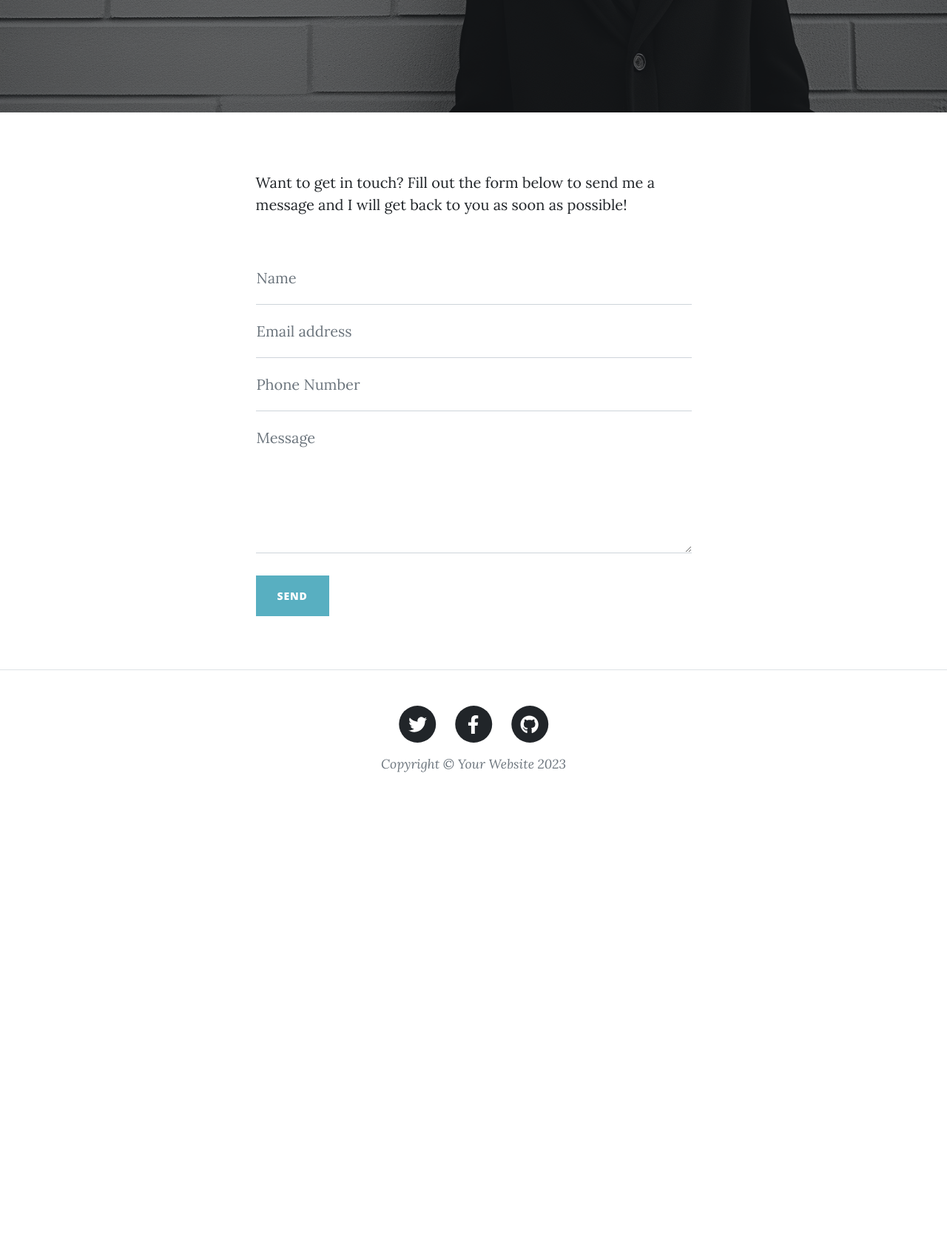
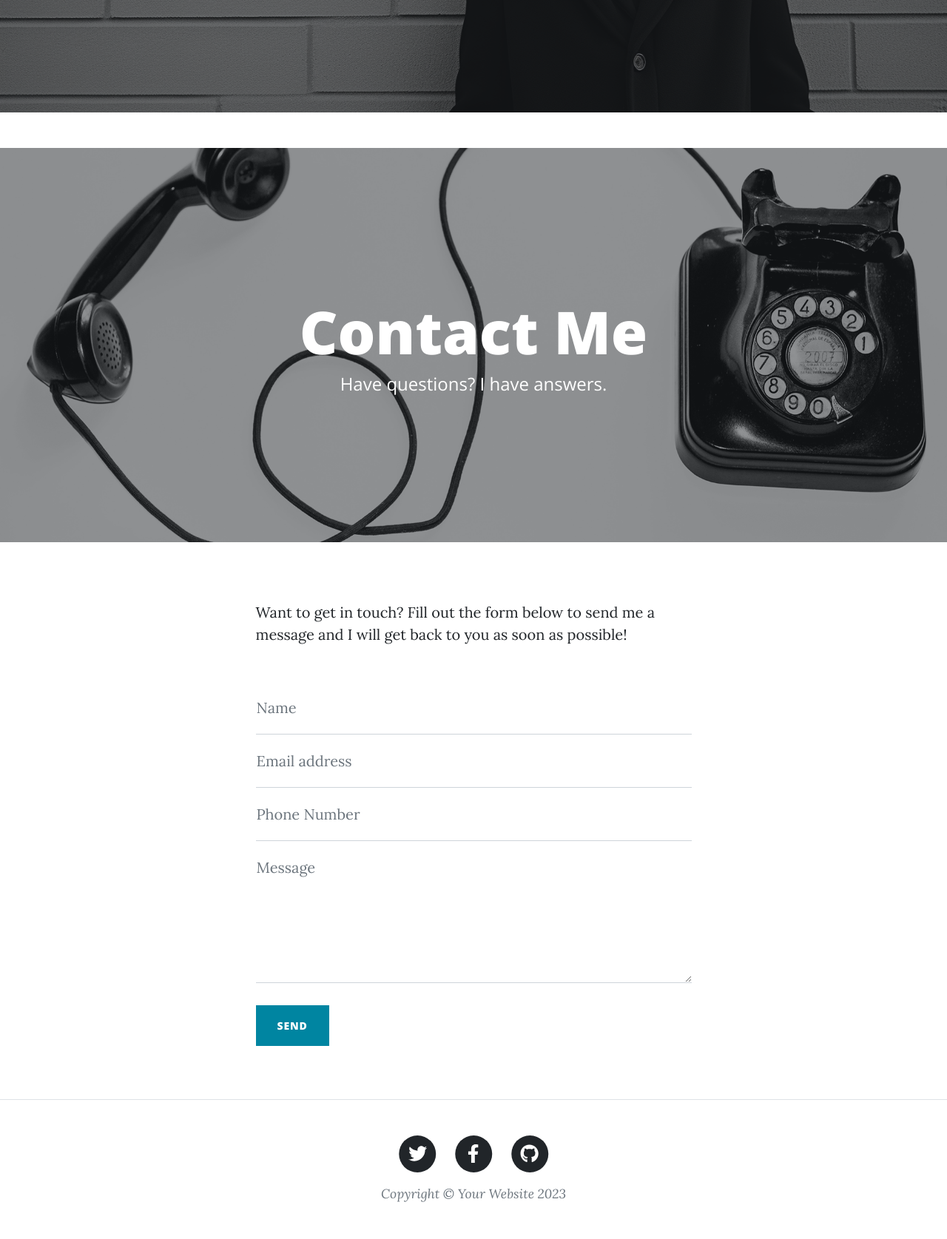
Before and after one commit to Feed-dev/py-bs-blog-d59, a Flask app: page /contact in a window 1280 px wide. Shown: the part 380-2055 px from the top of the page at 74% size. Before the commit the page ends 1424 px from the top, so only its background shows below. Run offline with Flask 3, Linux system fonts and the light colour scheme; some libraries are stand-ins or nearby versions.

Commit message:
d60 done

```diff
--- a/main.py
+++ b/main.py
@@ -1,7 +1,8 @@
-from flask import Flask, render_template, abort
+from flask import Flask, render_template, request, redirect, url_for, abort
+
+# Assuming fetching posts from an API
 import requests
 
-# Fetch posts from the API
 posts = requests.get("https://api.npoint.io/05e3044c5e7900f3b069").json()
 
 app = Flask(__name__)
@@ -9,7 +10,6 @@ app = Flask(__name__)
 
 @app.route('/')
 def index():
-    # Pass the posts to the template
     return render_template('index.html', posts=posts)
 
 
@@ -26,9 +26,22 @@ def about():
     return render_template('about.html')
 
 
-@app.route('/contact')
+@app.route('/contact', methods=['GET', 'POST'])
 def contact():
-    return render_template('contact.html')
+    if request.method == 'POST':
+        # Extract form data
+        name = request.form.get('name')
+        email = request.form.get('email')
+        phone = request.form.get('phone')
+        message = request.form.get('message')
+
+        # Here, implement your logic for what should happen with the data
+        print(f"Received message from {name}, Email: {email}, Phone: {phone}, Message: {message}")
+
+        # Redirect or display a success message
+        return '<h1>Successfully sent your message</h1>'
+    else:
+        return render_template('contact.html')
 
 
 if __name__ == '__main__':
--- a/templates/contact.html
+++ b/templates/contact.html
@@ -1,61 +1,87 @@
-{% include 'header.html' %}
+{% include "header.html" %}
 
+<!-- Page Header-->
+<header
+  class="masthead"
+  style="background-image: url('../static/assets/img/contact-bg.jpg')"
+>
+  <div class="container position-relative px-4 px-lg-5">
+    <div class="row gx-4 gx-lg-5 justify-content-center">
+      <div class="col-md-10 col-lg-8 col-xl-7">
+        <div class="page-heading">
+          <h1>Contact Me</h1>
+          <span class="subheading">Have questions? I have answers.</span>
+        </div>
+      </div>
+    </div>
+  </div>
+</header>
 <!-- Main Content-->
 <main class="mb-4">
   <div class="container px-4 px-lg-5">
     <div class="row gx-4 gx-lg-5 justify-content-center">
       <div class="col-md-10 col-lg-8 col-xl-7">
-                        <p>Want to get in touch? Fill out the form below to send me a message and I will get back to you as soon as possible!</p>
+        <p>
+          Want to get in touch? Fill out the form below to send me a message and
+          I will get back to you as soon as possible!
+        </p>
         <div class="my-5">
           <!-- * * * * * * * * * * * * * * *-->
-                            <!-- * * SB Forms Contact Form * *-->
-                            <!-- * * * * * * * * * * * * * * *-->
-                            <!-- This form is pre-integrated with SB Forms.-->
-                            <!-- To make this form functional, sign up at-->
-                            <!-- https://startbootstrap.com/solution/contact-forms-->
-                            <!-- to get an API token!-->
-                            <form id="contactForm" data-sb-form-api-token="API_TOKEN">
+          <!-- * * Simplified SB Contact Form for the Tutorial* *-->
+          <!-- TODO: add an "action" and a "method" to link this form to your main.py -->
+          <form id="contactForm" name="sentMessage" action="/contact" method="post">
             <div class="form-floating">
-                                    <input class="form-control" id="name" type="text" placeholder="Enter your name..." data-sb-validations="required" />
+              <input
+                class="form-control"
+                id="name"
+                name="name"
+                type="text"
+                placeholder="Enter your name..."
+                required
+              />
               <label for="name">Name</label>
-                                    <div class="invalid-feedback" data-sb-feedback="name:required">A name is required.</div>
             </div>
             <div class="form-floating">
-                                    <input class="form-control" id="email" type="email" placeholder="Enter your email..." data-sb-validations="required,email" />
+              <input
+                class="form-control"
+                id="email"
+                name="email"
+                type="email"
+                placeholder="Enter your email..."
+                required
+              />
               <label for="email">Email address</label>
-                                    <div class="invalid-feedback" data-sb-feedback="email:required">An email is required.</div>
-                                    <div class="invalid-feedback" data-sb-feedback="email:email">Email is not valid.</div>
             </div>
             <div class="form-floating">
-                                    <input class="form-control" id="phone" type="tel" placeholder="Enter your phone number..." data-sb-validations="required" />
+              <input
+                class="form-control"
+                id="phone"
+                name="phone"
+                type="tel"
+                placeholder="Enter your phone number..."
+                required
+              />
               <label for="phone">Phone Number</label>
-                                    <div class="invalid-feedback" data-sb-feedback="phone:required">A phone number is required.</div>
             </div>
             <div class="form-floating">
-                                    <textarea class="form-control" id="message" placeholder="Enter your message here..." style="height: 12rem" data-sb-validations="required"></textarea>
+              <textarea
+                class="form-control"
+                id="message"
+                name="message"
+                placeholder="Enter your message here..."
+                required
+                style="height: 12rem"
+              ></textarea>
               <label for="message">Message</label>
-                                    <div class="invalid-feedback" data-sb-feedback="message:required">A message is required.</div>
             </div>
             <br />
-                                <!-- Submit success message-->
-                                <!---->
-                                <!-- This is what your users will see when the form-->
-                                <!-- has successfully submitted-->
-                                <div class="d-none" id="submitSuccessMessage">
-                                    <div class="text-center mb-3">
-                                        <div class="fw-bolder">Form submission successful!</div>
-                                        To activate this form, sign up at
-                                        <br />
-                                        <a href="https://startbootstrap.com/solution/contact-forms">https://startbootstrap.com/solution/contact-forms</a>
-                                    </div>
-                                </div>
-                                <!-- Submit error message-->
-                                <!---->
-                                <!-- This is what your users will see when there is-->
-                                <!-- an error submitting the form-->
-                                <div class="d-none" id="submitErrorMessage"><div class="text-center text-danger mb-3">Error sending message!</div></div>
-                                <!-- Submit Button-->
-                                <button class="btn btn-primary text-uppercase disabled" id="submitButton" type="submit">Send</button>
+            <button
+              class="btn btn-primary text-uppercase"
+              id="submitButton"
+              type="submit"
+            >
+              Send
+            </button>
           </form>
         </div>
       </div>
@@ -63,4 +89,4 @@
   </div>
 </main>
 
-{% include 'footer.html' %}
+{% include "footer.html" %}
```
Lines whose indentation alone changed are shown as unchanged.
